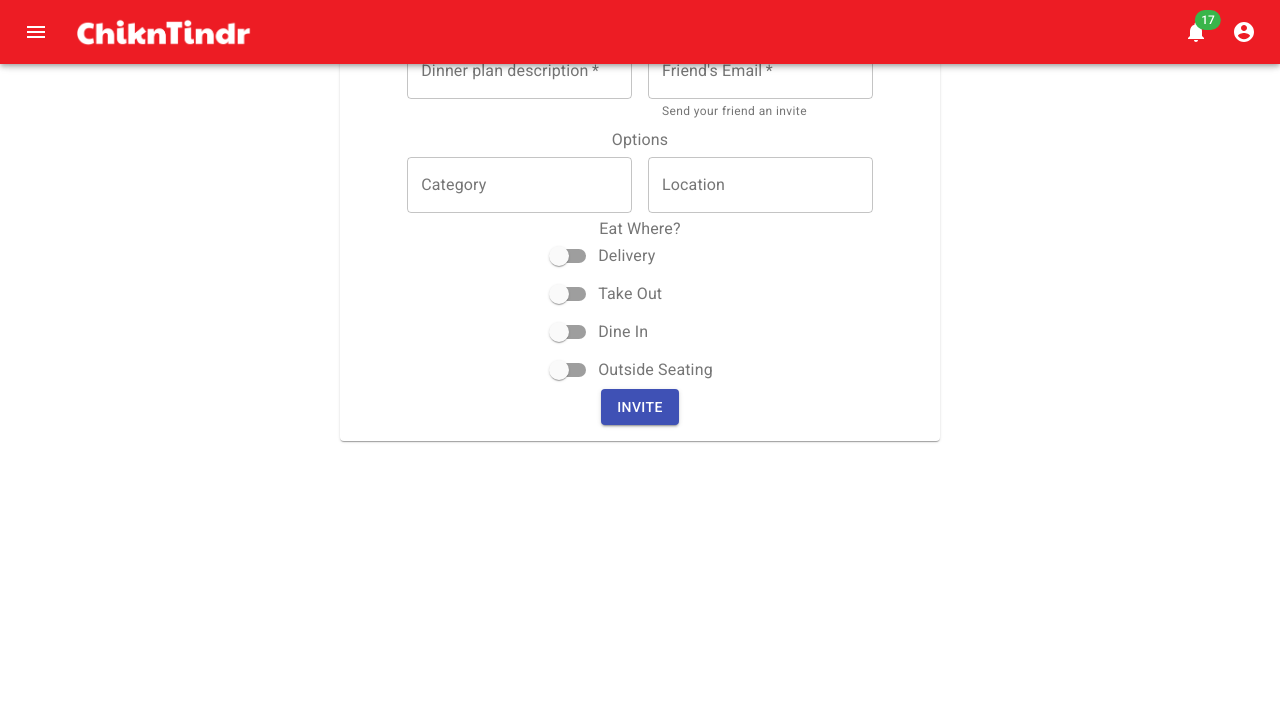
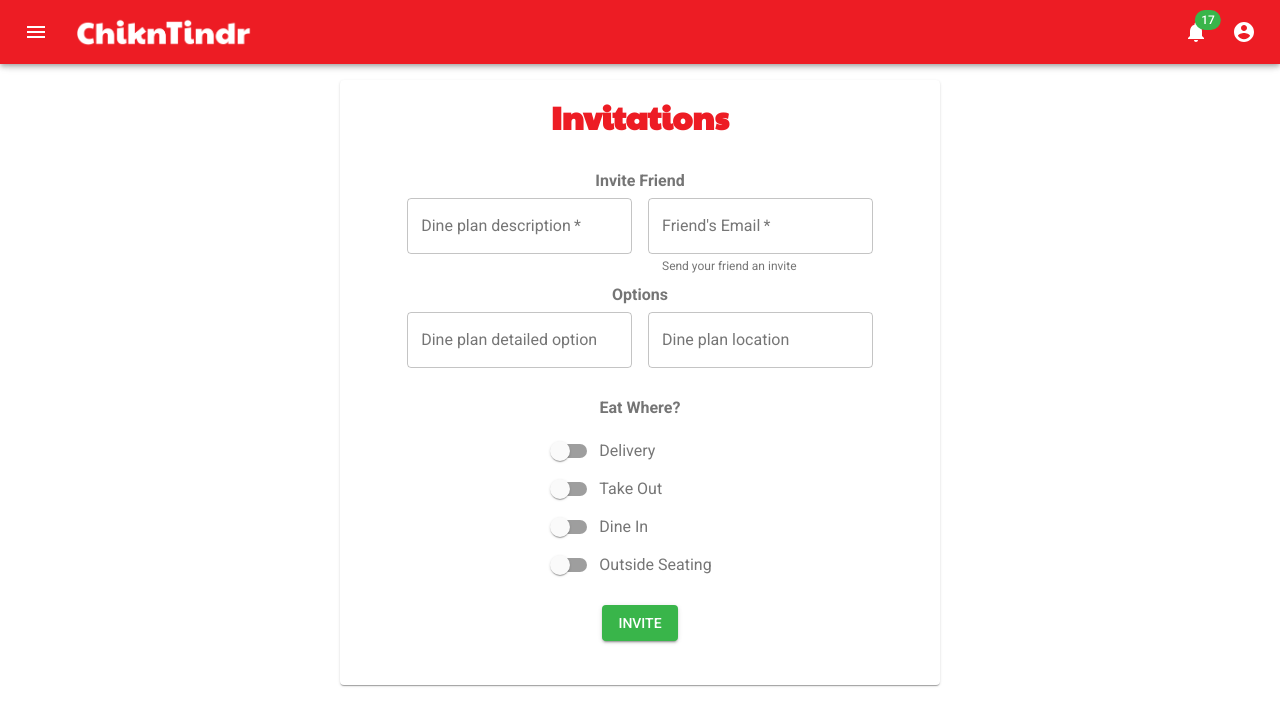
Before and after one commit to Wkoslik/ChiknTindr-Client, a React (Create React App) app: page /invite in a window 1280 px wide. Shown: the top 726 px of the page. Built offline with nearby package versions, Linux system fonts and the light colour scheme.

Commit message:
styled invite page

```diff
--- a/src/components/pages/Invite.js
+++ b/src/components/pages/Invite.js
@@ -11,10 +11,13 @@ import {
   FormGroup,
   FormControl,
   FormControlLabel,
-  FormHelperText,
-  Switch
+  Switch,
+  ThemeProvider,
+  Typography
 } from '@material-ui/core';
 import { makeStyles } from '@material-ui/core/styles';
+import theme from '../../theme/theme';
+
 
 const Invite = (props) => {
   const [description, setDescription] = useState('');
@@ -69,14 +72,35 @@ const Invite = (props) => {
     },
     paper: {
       padding: theme.spacing(2),
-      textAlign: 'center',
       color: theme.palette.text.secondary,
+      display: 'flex',
+      flexDirection: 'column',
+      alignItems: 'center',
+      textAlign: 'center'
     },
     root: {
       flexGrow: 1,
       maxWidth: 600,
-      margin: "0 auto"
+      margin: "auto",
+      paddingTop: "10vh",
+      paddingLeft: '5vw',
+      paddingRight: '5vw',
+      height: "100%",
     },
+    title: {
+      fontFamily: "Paytone One",
+      fontSize: "2em",
+      color: "#ED1C24",
+      marginBottom: "1em"
+    },
+    formTitle: {
+      paddingTop: '1.5em',
+      marginBottom: '1em'
+    },
+    startInvite:{
+      marginTop: '1.5em',
+      marginBottom: '2em'
+    }
   }));
 
   const classes = useStyles();
@@ -85,18 +109,22 @@ const Invite = (props) => {
   if (redirect) return <Redirect to='/plans' />
   return (
     <div className={classes.root}>
+      <ThemeProvider theme={theme}>
         <Grid container spacing={3}>
           <Grid item xs={12}>
             <Paper className={classes.paper}>
+              <Typography className={classes.title} variant="h5">
+                <strong>Invitations</strong>
+              </Typography>
               <form className={classes.form} noValidate autoComplete="off">
-              <FormLabel>
-                Invite Friend
+                <FormLabel className={classes.formTitle}>
+                  <strong>Invite Friend</strong>
                 </FormLabel>
                 <div>
                   <TextField
                     required
                     id="friend-name" //TODO where else will we need to change this id?
-                  label="Dinner plan description"
+                    label="Dine plan description"
                     defaultValue="Dinner Plans Description"
                     variant="outlined"
                     value={description}
@@ -113,20 +141,20 @@ const Invite = (props) => {
                     onChange={handleEmail}
                   />
                 </div>
-              <FormLabel>
-                Options
+                <FormLabel className={classes.formTitle}>
+                  <strong>Options</strong>
                 </FormLabel>
                 <div>
                   <TextField
                     id="category"
-                  label="Category" //TODO can we change this to somethign more descriptive than 'category'?
+                    label="Dine plan detailed option"
                     variant="outlined"
                     value={categoryInput}
                     onChange={handleCategory}
                   />
                   <TextField
                     id="location"
-                  label="Location"
+                    label="Dine plan location"
                     variant="outlined"
                     value={location}
                     onChange={handleLocation}
@@ -134,7 +162,7 @@ const Invite = (props) => {
                 </div>
                 <div>
                   <FormControl component="fieldset">
-                  <FormLabel component="legend">Eat Where?</FormLabel>
+                    <FormLabel component="legend" className={classes.formTitle}><strong>Eat Where?</strong></FormLabel>
                     <FormGroup>
                       <FormControlLabel
                         control={<Switch checked={whereto.Delivery} onChange={handleWhereto} name="Delivery" />}
@@ -153,14 +181,14 @@ const Invite = (props) => {
                         label="Outside Seating"
                       />
                     </FormGroup>
-                  {/* <FormHelperText>Optional text goes here</FormHelperText> */}
                   </FormControl>
                 </div>
-              <Button variant="contained" color="primary" onClick={handleSubmit}>Invite</Button>
+                <Button className={classes.startInvite} variant="contained" color="secondary" onClick={handleSubmit}>Invite</Button>
               </form>
             </Paper>
           </Grid>
         </Grid>
+      </ThemeProvider>
     </div>
   );
 }
```
Lines whose indentation alone changed are shown as unchanged.
